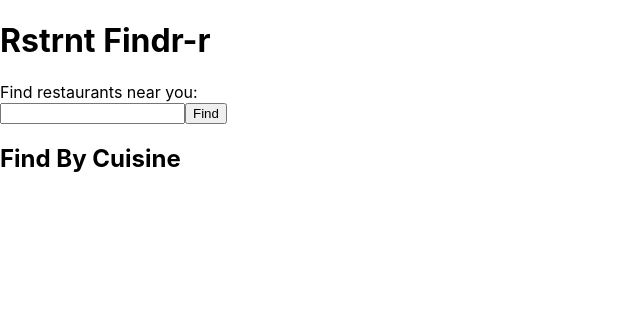
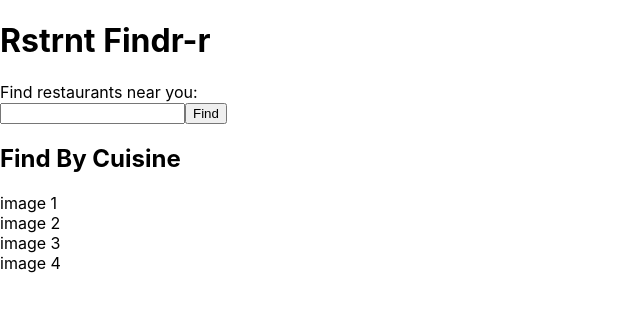
Before and after one commit to Dhara-95/Rstrnt_Findr-r, a React (Create React App) app: page / in a window 1280 px wide. Shown: the top 312 px of the page, without its empty margins (0-640 px from the left). Built offline with nearby package versions, Linux system fonts and the light colour scheme.

Commit message:
all page elements added, need to look at CSS

```diff
--- a/src/App.js
+++ b/src/App.js
@@ -10,6 +10,12 @@ function App() {
         <input value="Find" type="submit" />
       </form>
       <h2>Find By Cuisine</h2>
+      <div className="image-container">
+        <div>image 1</div>
+        <div>image 2</div>
+        <div>image 3</div>
+        <div>image 4</div>
+      </div>
     </div>
   );
 }
```
Also changed, not shown: test/specs/homepage.js (+6 -0 lines), 1 other file (tests, documents, lock files or other folders).
